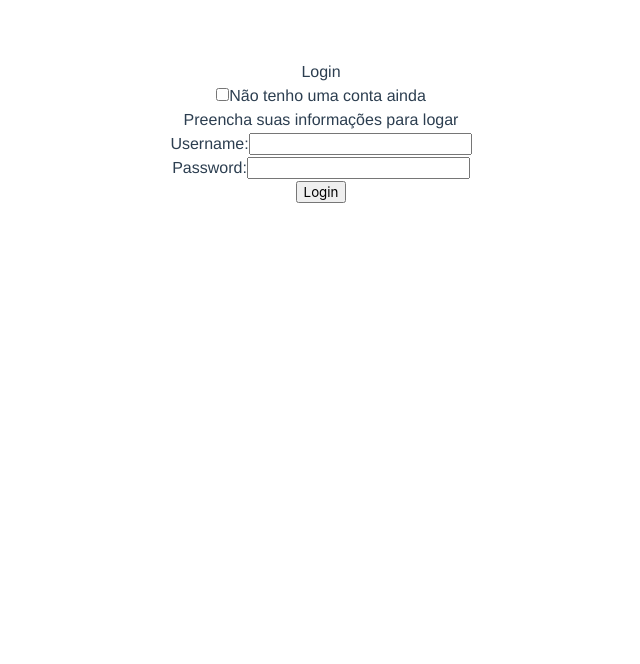
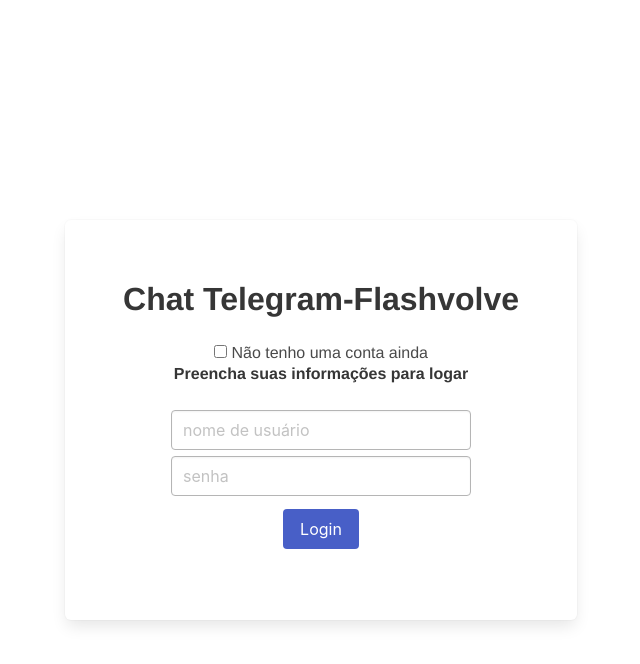
Before and after one commit to DanielDaher/chat-telegram-flashvolve, a Vue app in the folder chat-flashvolve/: page / in a window 1280 px wide. Shown: the top 664 px of the page, without its empty margins (319-959 px from the left). Built offline with nearby package versions, Linux system fonts and the light colour scheme; no server answers.

Commit message:
style: add style to login page

```diff
--- a/chat-flashvolve/src/components/LoginScreen.vue
+++ b/chat-flashvolve/src/components/LoginScreen.vue
@@ -45,26 +45,61 @@
 </script>
 
 <template>
-  <div>
-    <h2>Login</h2>
+  <div class="login-page">
+    <div class="box">
+      <h2 class="title">Chat Telegram-Flashvolve</h2>
       <form @submit.prevent="submitForm">
         <div>
-        <input type="checkbox" id="check" v-model="newAccount" />
-        <label for="check">Não tenho uma conta ainda</label>
+          <label class="checkbox">
+            <input type="checkbox" v-model="newAccount">
+            Não tenho uma conta ainda
+          </label>
         </div>
-      <p> Preencha suas informações para {{ newAccount ? 'se cadastrar' : 'logar' }} </p>
+        <p class="title is-6">
+          Preencha suas informações para {{ newAccount ? 'se cadastrar' : 'logar' }}
+        </p>
+        <input
+          class="input is-hovered"
+          type="text"
+          placeholder="nome de usuário"
+          v-model="username"
+        />
+        <br>
+        <input
+          class="input is-hovered"
+          type="password"
+          placeholder="senha"
+          v-model="password"
+        />
         <div>
-        <label for="username">Username:</label>
-        <input type="text" id="username" v-model="username" />
+          <button class="button is-link" type="submit">Login</button>
         </div>
-      <div>
-        <label for="password">Password:</label>
-        <input type="password" id="password" v-model="password" />
-      </div>
-      <div>
-        <button type="submit">Login</button>
-      </div>
-      <p v-if="errorMessage.length">{{ errorMessage }}</p> <!-- trocar por sweetalert -->
+        <p v-if="errorMessage.length">{{ errorMessage }}</p>
       </form>
     </div>
+  </div>
 </template>
+
+<style scoped>
+  .login-page {
+    display: flex;
+    align-items: center;
+    flex-direction: column;
+    justify-content: center;
+    height: 90vh;
+  }
+  .box {
+    display: flex;
+    flex-direction: column;
+    justify-content: center;
+    height: 50vh;
+    width: 40vw;
+  }
+  .input {
+    margin: 3px;
+    width: 300px;
+  }
+  button {
+    margin: 10px;
+  }
+</style>
```
Lines whose indentation alone changed are shown as unchanged.
